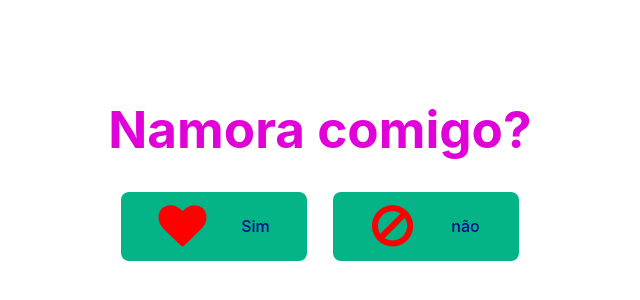
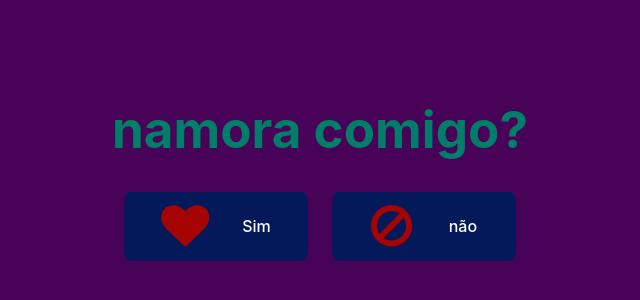
Before and after one commit to lixdigito/namorar, a React (Vite) app: page / in a window 1280 px wide. Shown: the part 268-568 px from the top of the page, without its empty margins (320-960 px from the left). Built offline with nearby package versions, Linux system fonts and the light colour scheme.

Commit message:
change colors

```diff
--- a/src/App.css
+++ b/src/App.css
@@ -7,5 +7,6 @@
   display: flex;
   align-items: center;
   justify-content: center;
-  color: #DF01D7;
+  background-color: #480258;
+  color: #017E6A;
 }
--- a/src/components/home/home.css
+++ b/src/components/home/home.css
@@ -3,8 +3,8 @@
   align-items: center;
   justify-content: space-around;
   width: 44%;
-  background-color: #04B486;
-  color: #08088A
+  background-color: #04195A;
+  color: #FFF
 }
 
 .divButtons {
--- a/src/components/home/index.jsx
+++ b/src/components/home/index.jsx
@@ -17,7 +17,7 @@ export default function Home() {
       pauseOnHover: true,
       draggable: true,
       progress: undefined,
-      theme: "colored",
+      theme: "colored"
     });
     setShowImage(true)
   }
@@ -40,7 +40,7 @@ export default function Home() {
   return (
     <diV>
       {!name ? null : <Header text={name}/>}
-      <Header text={showImage ? "Agora é real e oficial!" : "Namora comigo?"}/>
+      <Header text={showImage ? "agora é real e oficial!" : "namora comigo?"}/>
       {
         showImage ?
         <div>
@@ -48,11 +48,11 @@ export default function Home() {
         </div> :
       <div className="divButtons">
         <button className="buttonStyle" onClick={handleClickYes}>
-          <i class="fa fa-heart" style={{fontSize: '48px', color: 'red'}}></i>
+          <i class="fa fa-heart" style={{fontSize: '48px', color: '#A60303'}}></i>
           Sim
         </button>
         <button className="buttonStyle" onClick={handleClickNo}>
-        <i class="fa fa-ban" aria-hidden="true" style={{fontSize: '48px', color: 'red'}}></i>
+        <i class="fa fa-ban" aria-hidden="true" style={{fontSize: '48px', color: '#A60303'}}></i>
           não</button>
       </div>
       }
```
Also changed, not shown: src/assets/coracao.svg.
